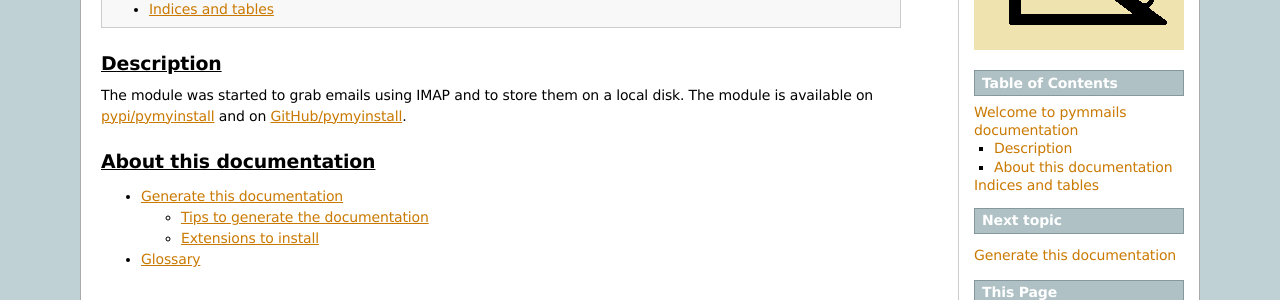
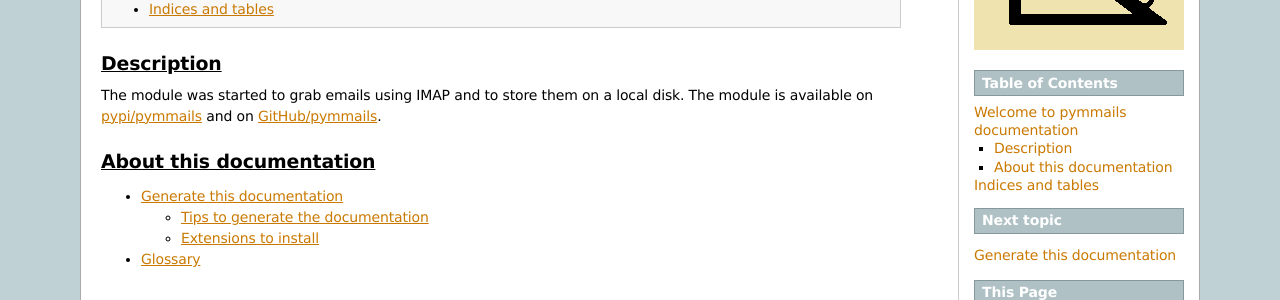
Before and after one commit to sdpython/pymmails, a Sphinx documentation site: the page built from _doc/sphinxdoc/source/index.rst, in a window 1280 px wide. Shown: the part 207-507 px from the top of the page. Built offline with Sphinx 7.4.7, drawn with Linux system fonts in a browser that asks for light colours; formulas are drawn with MathJax 3.

Commit message:
documentation

```diff
--- a/README.rst
+++ b/README.rst
@@ -11,9 +11,6 @@ Introduction
 ------------
 
 The module was started to grab emails using IMAP and to store them on a local disk.
-The module is available on `pypi/pymyinstall <https://pypi.python.org/pypi/pymmails/>`_ and
-on `GitHub/pymyinstall <https://github.com/sdpython/pymmails>`_.
-
 The documentation is available at
 `pymmails documentation <http://www.xavierdupre.fr/app/pymmails/helpsphinx/index.html>`_.
 You can download the setup  `here <http://www.xavierdupre.fr/site2013/index_code.html>`_.
--- a/_doc/sphinxdoc/source/index.rst
+++ b/_doc/sphinxdoc/source/index.rst
@@ -14,8 +14,8 @@ Description
 -----------
 
 The module was started to grab emails using IMAP and to store them on a local disk.
-The module is available on `pypi/pymyinstall <https://pypi.python.org/pypi/pymmails/>`_ and
-on `GitHub/pymyinstall <https://github.com/sdpython/pymmails>`_.
+The module is available on `pypi/pymmails <https://pypi.python.org/pypi/pymmails/>`_ and
+on `GitHub/pymmails <https://github.com/sdpython/pymmails>`_.
 
 About this documentation
 ------------------------
```
